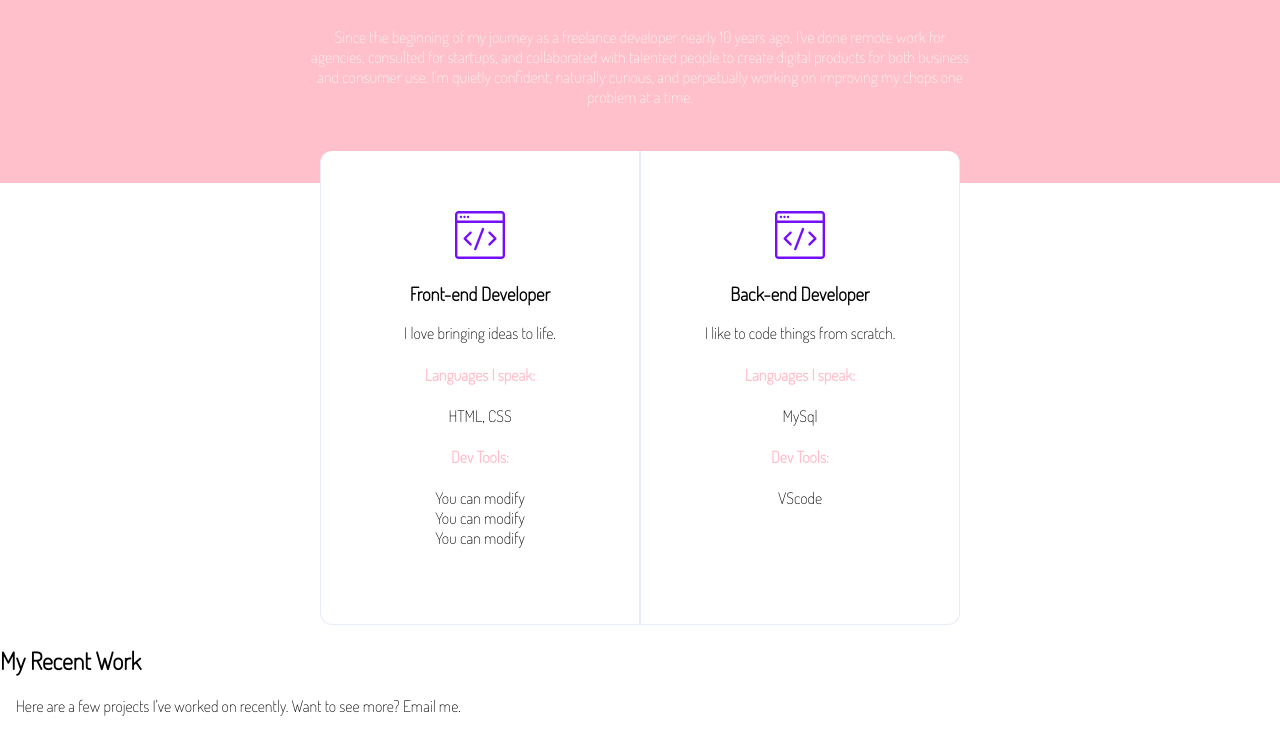
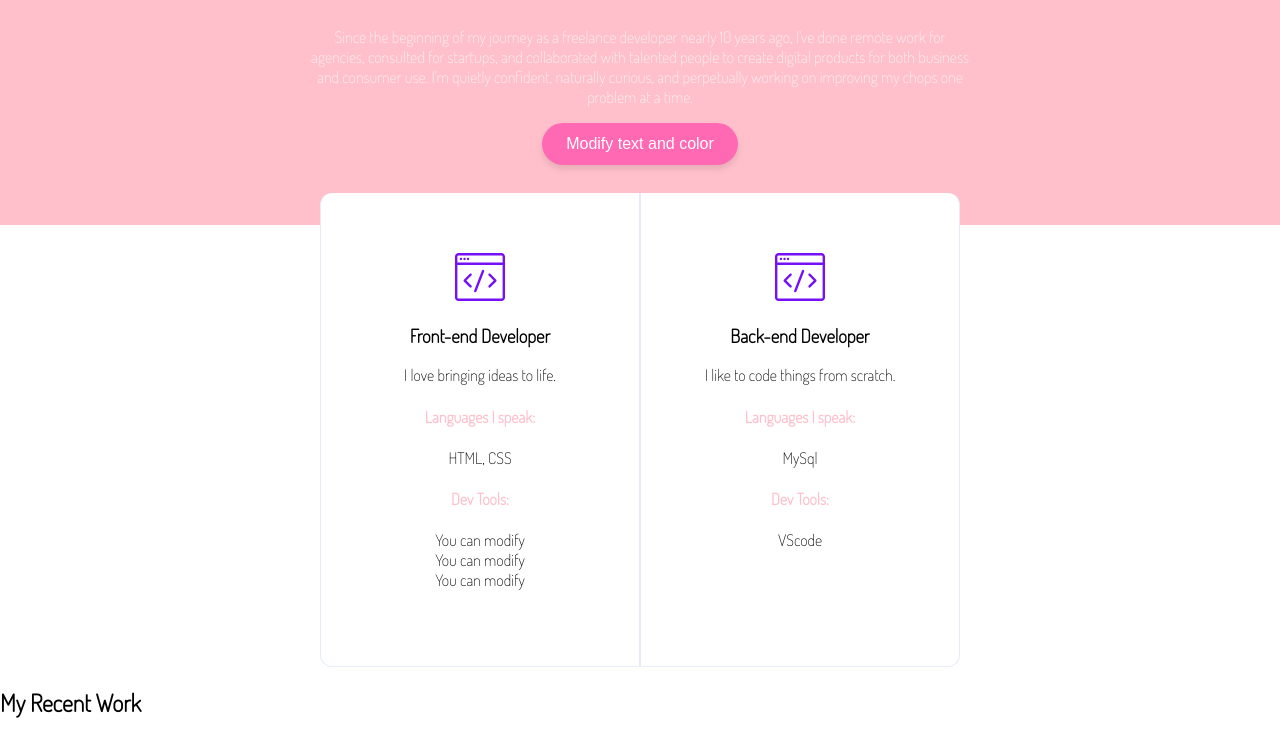
Before and after one commit to WildCodeSchool-2024-09/JS-RemoteFR-Q4-Jaune-Checkpoint1, a website: page site/portfolio.html in a window 1280 px wide. Shown: the part 900-1635 px from the top of the page. Drawn offline with Linux system fonts and the light colour scheme.

Commit message:
JS Step 2

```diff
--- a/site/css/portfolio.css
+++ b/site/css/portfolio.css
@@ -190,3 +190,15 @@ nav {
 .purple-text {
   color: var(--purple);
 }
+
+#modify {
+  padding: 12px 24px;
+  background-color: #FF69B4; /* Hot pink background color */
+  color: white; /* Text color */
+  font-size: 16px; /* Font size */
+  border: none;
+  border-radius: 30px; /* Rounded corners */
+  cursor: pointer;
+  transition: all 0.3s ease; /* Smooth transition for effects */
+  box-shadow: 0 4px 6px rgba(0, 0, 0, 0.1); /* Subtle shadow */
+}
--- a/site/js/portfolio.js
+++ b/site/js/portfolio.js
@@ -3,3 +3,13 @@ const avatar = document.getElementById("avatar");
 avatar.addEventListener("click", function() {
     avatar.src = "./image/avatar.svg"
 });
+
+
+// Step 2
+const modifyButton = document.getElementById("modify");
+modifyButton.addEventListener("click", function () {
+    const userName = prompt("Enter your name:");
+    const naming = document.getElementById("firstname");
+    naming.textContent = userName;
+    naming.style.color = "white";
+})
--- a/site/portfolio.html
+++ b/site/portfolio.html
@@ -38,6 +38,7 @@
         <section class="description pink-bg">
           <h1>Hi, I’m <span id="firstname">Matt</span>. Nice to meet you.</h1>
           <p>Since the beginning of my journey as a freelance developer nearly 10 years ago, I've done remote work for agencies, consulted for startups, and collaborated with talented people to create digital products for both business and consumer use. I'm quietly confident, naturally curious, and perpetually working on improving my chops one problem at a time.</p>
+          <button id="modify">Modify text and color</button>
         </section>
       </article>
 
```
